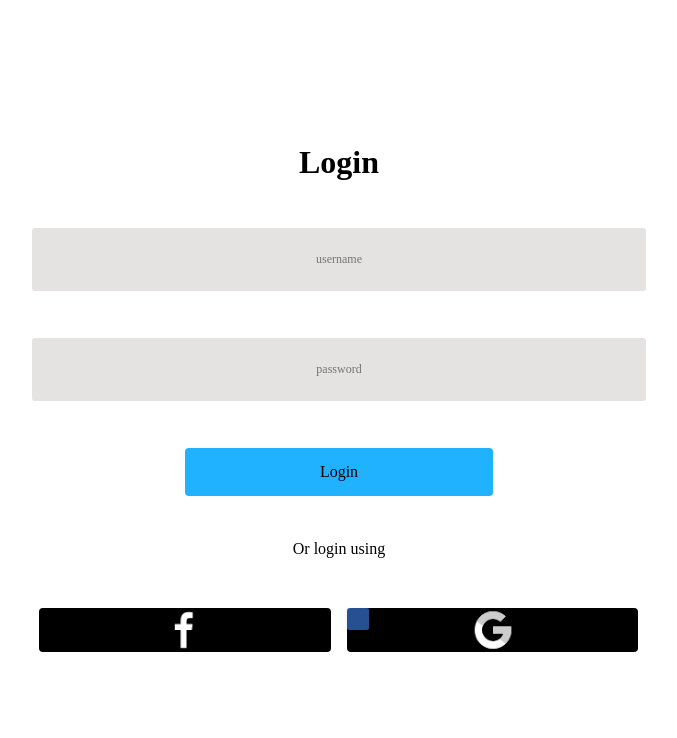
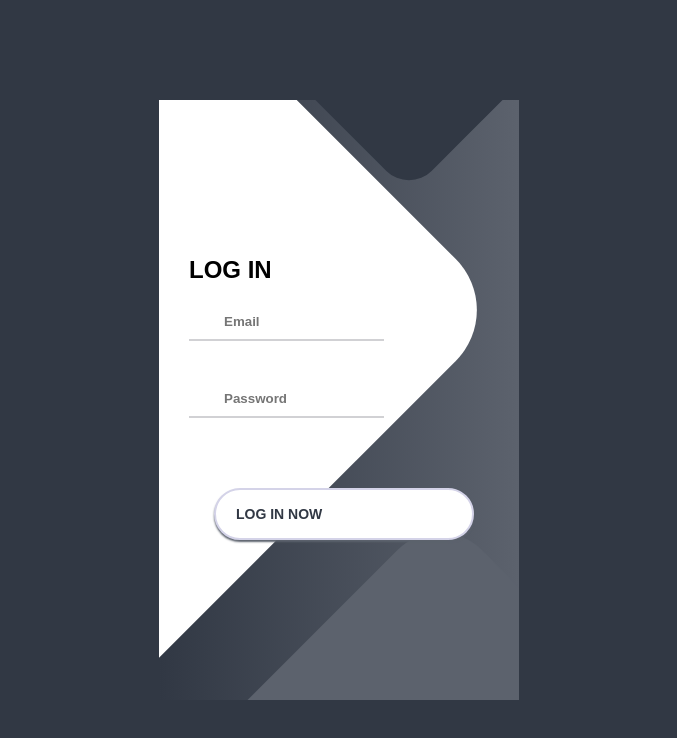
Before and after one commit to rohitvishnu10/Expense_Entry_Assistant, a React (Create React App) app in the folder admin/: page / in a window 1280 px wide. Shown: the top 738 px of the page, without its empty margins (301-978 px from the left). Built offline with nearby package versions, Linux system fonts and the light colour scheme.

Commit message:
admin login done

```diff
--- a/admin/src/loginform.css
+++ b/admin/src/loginform.css
@@ -98,7 +98,7 @@
     justify-content: center;
     border-radius: 0.25em;
     background-color: black;
-    color: white;
+    color: black;
     bottom: 0;
     transform: scale(1);
     transition: 1.5s;
@@ -136,3 +136,196 @@
         height: 65%;
     }
 }
+
+@import url('https://fonts.googleapis.com/css?family=Raleway:400,700');
+
+* {
+	box-sizing: border-box;
+	margin: 0;
+	padding: 0;
+	font-family: Raleway, sans-serif;
+}
+
+body {
+	background: #313844;
+}
+
+a {
+	text-decoration: none;
+	background: #fff;
+	font-size: 14px;
+	text-transform: uppercase;
+	font-weight: 700;
+	display: flex;
+	align-items: center;
+	width: 100%;
+	color: #313844;
+	cursor: pointer;
+	transition: .2s;
+}
+
+.container {
+	display: flex;
+	align-items: center;
+	justify-content: center;
+	min-height: 100vh;
+}
+
+.screen {
+	background: linear-gradient(90deg, #313844, #5c626d);
+	position: relative;
+	height: 600px;
+	width: 360px;
+	box-shadow: 0px 0px 24px ,#5c626d;
+}
+
+.screen__content {
+	z-index: 1;
+	position: relative;
+	height: 100%;
+}
+
+.screen__background {
+	position: absolute;
+	top: 0;
+	left: 0;
+	right: 0;
+	bottom: 0;
+	z-index: 0;
+	-webkit-clip-path: inset(0 0 0 0);
+	clip-path: inset(0 0 0 0);
+}
+
+.screen__background__shape {
+	transform: rotate(45deg);
+	position: absolute;
+}
+
+.screen__background__shape1 {
+	height: 520px;
+	width: 520px;
+	background: #FFF;
+	top: -50px;
+	right: 120px;
+	border-radius: 0 72px 0 0;
+}
+
+.screen__background__shape2 {
+	height: 220px;
+	width: 220px;
+	background: #313844;
+	top: -172px;
+	right: 0;
+	border-radius: 32px;
+}
+
+
+
+.screen__background__shape4 {
+	height: 400px;
+	width: 200px;
+	background: #5c626d;
+	top: 420px;
+	right: 50px;
+	border-radius: 60px;
+}
+
+.login {
+	width: 320px;
+	padding: 30px;
+	padding-top: 156px;
+}
+
+.login__field {
+	padding: 20px 0px;
+	position: relative;
+}
+
+i {
+	padding-top: 4px;
+	padding-left: 10px;
+}
+
+.login__icon {
+	position: absolute;
+	top: 30px;
+	color: #5c626d;
+}
+
+.login__input {
+	border: none;
+	border-bottom: 2px solid #D1D1D4;
+	color:#313844;
+	background: none;
+	padding: 10px;
+	padding-left: 35px;
+	font-weight: 700;
+	width: 75%;
+	transition: .2s;
+}
+
+.login__input:active,
+.login__input:focus,
+.login__input:hover {
+	outline: none;
+	border-bottom-color: #5c626d;
+}
+
+.login__submit {
+	background: #fff;
+	font-size: 14px;
+	margin-top: 50px;
+	margin-left: 25px;
+	padding: 16px 20px;
+	border-radius: 26px;
+	border: 2px solid #D4D3E8;
+	text-transform: uppercase;
+	font-weight: 700;
+	display: flex;
+	align-items: center;
+	width: 100%;
+	color: #313844;
+	box-shadow: 0px 2px 2px #5c626d;
+	cursor: pointer;
+	transition: .2s;
+}
+
+.login__submit:active,
+.login__submit:focus,
+.login__submit:hover {
+	border-color: #5c626d;
+	outline: none;
+}
+
+.button__icon {
+	font-size: 24px;
+	margin-left: auto;
+	color: #5c626d;
+}
+
+.social-login {
+	position: absolute;
+	height: 140px;
+	width: 160px;
+	text-align: center;
+	bottom: 0px;
+	right: 0px;
+	color: #fff;
+}
+
+.social-icons {
+	display: flex;
+	align-items: center;
+	justify-content: center;
+}
+
+.social-login__icon {
+	padding: 20px 10px;
+	color: #fff;
+	text-decoration: none;
+	text-shadow: 0px 0px 8px #313844;
+}
+
+.social-login__icon:hover {
+	transform: scale(1.5);
+}
--- a/admin/src/loginform.js
+++ b/admin/src/loginform.js
@@ -1,7 +1,8 @@
 import React, { useState } from "react";
 import { useNavigate } from "react-router-dom";
-import GoogleLogin from "react-google-login";
 import "./loginform.css";
+//import { AdminLogin } from "./adminlogin.js";
+
 
 const LoginForm = () => {
     const navigate = useNavigate();
@@ -32,60 +33,43 @@ const LoginForm = () => {
         }
     };
 
-    const onSuccess = (response) => {
-        alert("User signed in");
-        console.log(response);
-        navigate("/app"); // Redirect to home page after successful login
-    };
-
-    const onFailure = (error) => {
-        console.error("Google login failed:", error);
-    };
 
     return (
-        <div className="cover">
-            <h1>Login</h1>
-            <input
-                className="input-login"
-                type="text"
-                placeholder="username"
-                value={username}
-                onChange={(e) => setUsername(e.target.value)}
-            />
-            <input
-                className="input-login"
-                type="password"
-                placeholder="password"
-                value={password}
-                onChange={(e) => setPassword(e.target.value)}
-            />
+        <div className="container">
+        <div className="screen">
+        <div className="screen__content">
+            <form className="login">
+            <h2 className="login__header">LOG IN</h2>
 
-            <div className="login-btn" onClick={handleLogin}>
-                Login
+            <div className="login__field">
+            <i className="login__icon fas fa-user"></i>
+            <input className="login__input" type="text" placeholder="Email" value={username} onChange={(e) => setUsername(e.target.value)}/>
             </div>
 
-            <p className="text">Or login using</p>
+            <div className="login__field">
+            <i className="login__icon fas fa-lock"></i>
+            <input className="login__input" type="password" placeholder="Password" value={password} onChange={(e) => setPassword(e.target.value)}/>
+            </div>
 
-            <div className="alt-login">
-                <div className="facebook"></div>
-                <div className="google">
-                    <GoogleLogin
-                        clientId="YOUR_GOOGLE_CLIENT_ID"
-                        buttonText=""
-                        onSuccess={onSuccess}
-                        onFailure={onFailure}
-                        cookiePolicy={'single_host_origin'}
-                        isSignedIn={false}
-                        icon={false}
-                        theme="dark"
-                    />
-                </div>
-            </div>
+            <button className="button login__submit" onClick={handleLogin}>
+              <span className="button__text">Log In Now</span>
+              <i className="button__icon fas fa-chevron-right"></i>
+            </button>
+
 
             <div className={popupStyle}>
                 <h3>Login Failed</h3>
                 <p>Username or password incorrect</p>
             </div>
+        </form>
+        </div>
+        <div className="screen__background">
+          <span className="screen__background__shape screen__background__shape4"></span>
+          <span className="screen__background__shape screen__background__shape3"></span>
+          <span className="screen__background__shape screen__background__shape2"></span>
+          <span className="screen__background__shape screen__background__shape1"></span>
+        </div>
+        </div>
         </div>
     );
 };
```
